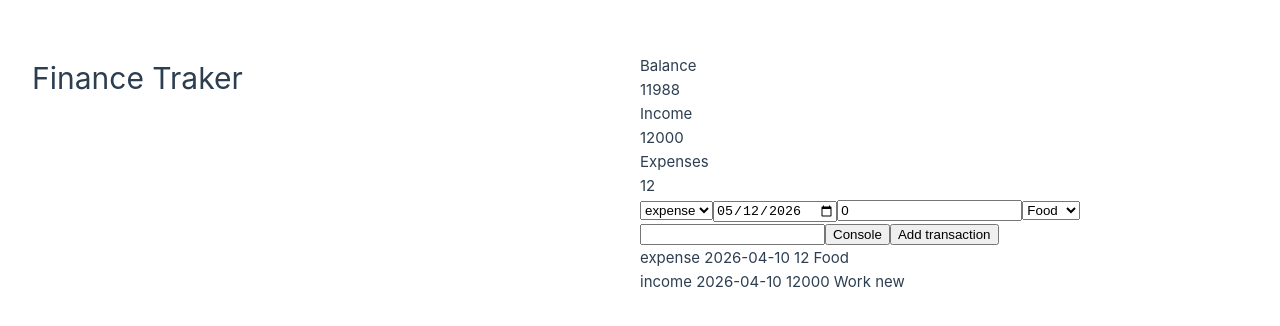
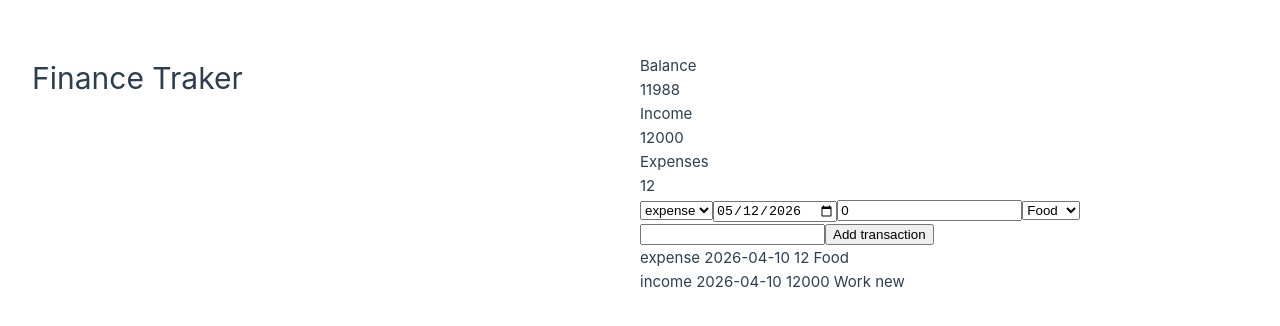
Before and after one commit to creusova/finance-tracker, a Vue app: page / in a window 1280 px wide. Shown: the part 226-552 px from the top of the page. Built offline with nearby package versions, Linux system fonts and the light colour scheme.

Commit message:
add transaction form to component

```diff
--- a/src/App.vue
+++ b/src/App.vue
@@ -1,6 +1,8 @@
 <script setup>
 import { ref, computed, watch } from 'vue'
 import BalanceBlock from './components/balanceBlock.vue'
+import TransactionForm from './components/transactionForm.vue'
+
   const transactions = ref([
     {
       id: 1,
@@ -37,33 +39,24 @@ import BalanceBlock from './components/balanceBlock.vue'
     return income.value- expense.value
   })
 
-  function addTransaction(){
-    if(sumValue.value<=0) return
-    const newTransaction={
-      id: Date.now(),
-      type: selected.value,
-      date: transactionDate.value,
-      sum: +sumValue.value,
-      category: categoryValue.value,
-      comment: 'new'
-    }
-    transactions.value.push(newTransaction)
+  function addTransaction(transaction){
+    transactions.value.push(transaction)
   }
-  const selected = ref('expense')
+  // const selected = ref('expense')
 
   function selectedConsole(){
     console.log(selected.value)
     console.log(transactionDate.value)
   }
 
-  const transactionDate = ref((new Date().toISOString().split('T')[0]))
-  const sumValue = ref(0)
-  const categoryValue = ref('Food')
-  const commentNew = ref('')
-  watch(selected,(newValue)=>{
-     if(newValue==='expense') categoryValue.value = 'Food'
-     else categoryValue.value = 'Work'
-  })
+  // const transactionDate = ref((new Date().toISOString().split('T')[0]))
+  // const sumValue = ref(0)
+  // const categoryValue = ref('Food')
+  // const commentNew = ref('')
+  // watch(selected,(newValue)=>{
+  //    if(newValue==='expense') categoryValue.value = 'Food'
+  //    else categoryValue.value = 'Work'
+  // })
 </script>
 
 
@@ -78,15 +71,10 @@ import BalanceBlock from './components/balanceBlock.vue'
       :balance = "balance"
       :income = "income"
       :expense = "expense"/>
-    <!-- <div class="result">
-      <p>Balance</p>
-      <p>{{balance}}</p>
-      <p>Income</p>
-      <p>{{income}}</p>
-      <p>Expenses</p>
-      <p>{{expense}}</p>
-   </div> -->
 
+    <TransactionForm
+      @add-transaction="addTransaction"/>
+<!--
    <div>
     <select v-model="selected">
       <option value="income">income</option>
@@ -106,7 +94,7 @@ import BalanceBlock from './components/balanceBlock.vue'
     <input v-model="commentNew">
     <button @click="selectedConsole">Console</button>
     <button @click="addTransaction">Add transaction</button>
-   </div>
+   </div> -->
 
    <div>
       <p v-for="transaction in transactions" :key="transaction.id">
--- a/src/components/transactionForm.vue
+++ b/src/components/transactionForm.vue
@@ -0,0 +1,54 @@
+<script setup>
+//   defineProps({balance: Number,
+//   income: Number,
+//   expense: Number})
+    import { ref, watch } from 'vue'
+
+    const emit = defineEmits(['add-transaction'])
+
+    const selected = ref('expense')
+    const transactionDate = ref((new Date().toISOString().split('T')[0]))
+    const sumValue = ref(0)
+    const categoryValue = ref('Food')
+    const commentNew = ref('')
+    watch(selected,(newValue)=>{
+        if(newValue==='expense') categoryValue.value = 'Food'
+        else categoryValue.value = 'Work'
+  })
+
+  function addTransaction(){
+    if(sumValue.value<=0) return
+    const newTransaction={
+      id: Date.now(),
+      type: selected.value,
+      date: transactionDate.value,
+      sum: +sumValue.value,
+      category: categoryValue.value,
+      comment: commentNew.value
+    }
+    emit('add-transaction',newTransaction)
+    // transactions.value.push(newTransaction)
+  }
+</script>
+
+<template>
+  <div>
+    <select v-model="selected">
+      <option value="income">income</option>
+      <option value="expense">expense</option>
+    </select>
+    <input type="date" v-model="transactionDate">
+    <input type ="number" v-model="sumValue">
+    <select v-if="selected==='expense'" v-model="categoryValue">
+        <option value="Food">Food</option>
+        <option value="Car">Car</option>
+        <option value="Home">Home</option>
+    </select>
+    <select v-else-if="selected==='income'" v-model="categoryValue">
+        <option value="Work">Work</option>
+        <option value="Card">Card</option>
+    </select>
+    <input v-model="commentNew">
+    <button @click="addTransaction">Add transaction</button>
+   </div>
+</template>
```
Also changed, not shown: 1 other file (tests, documents, lock files or other folders).
